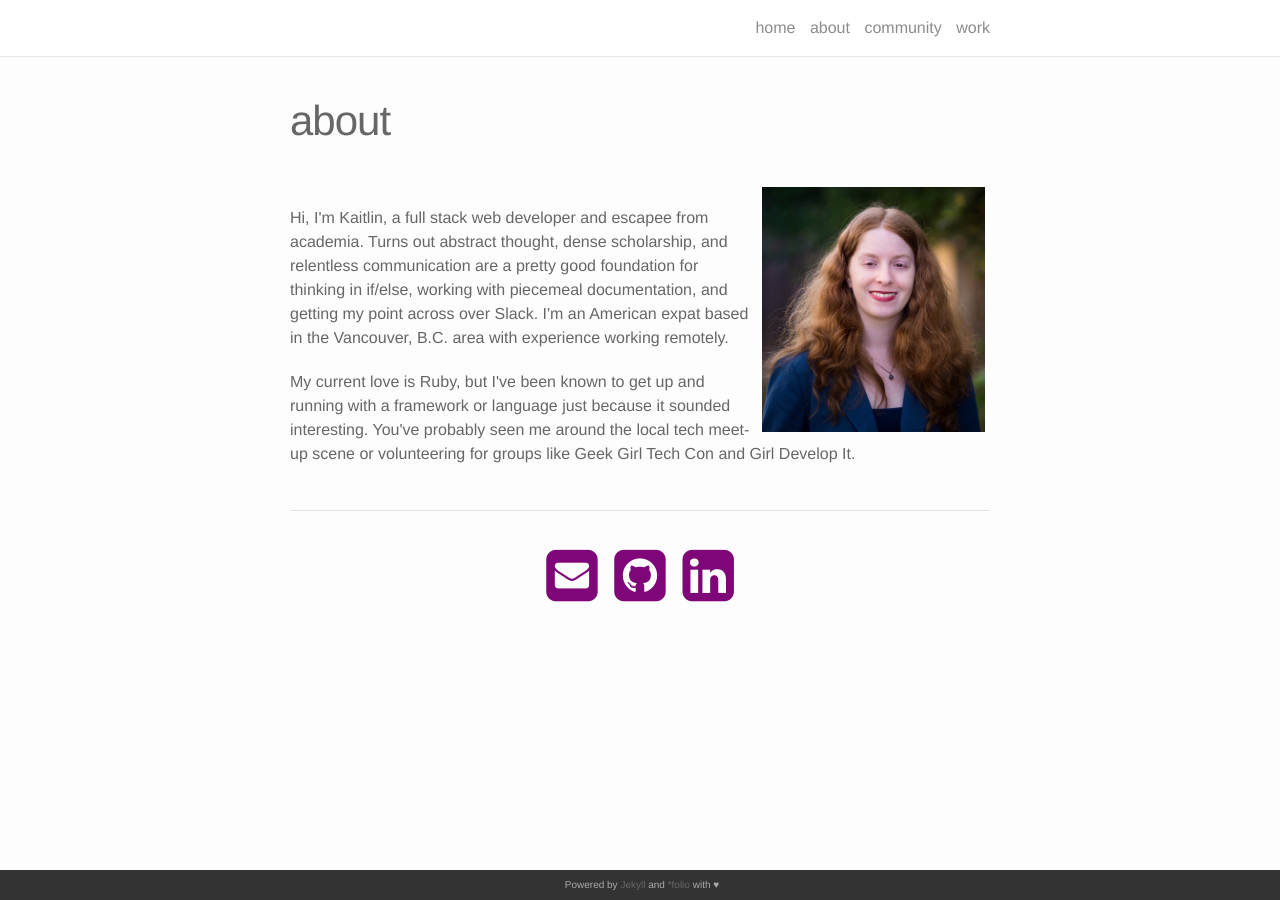
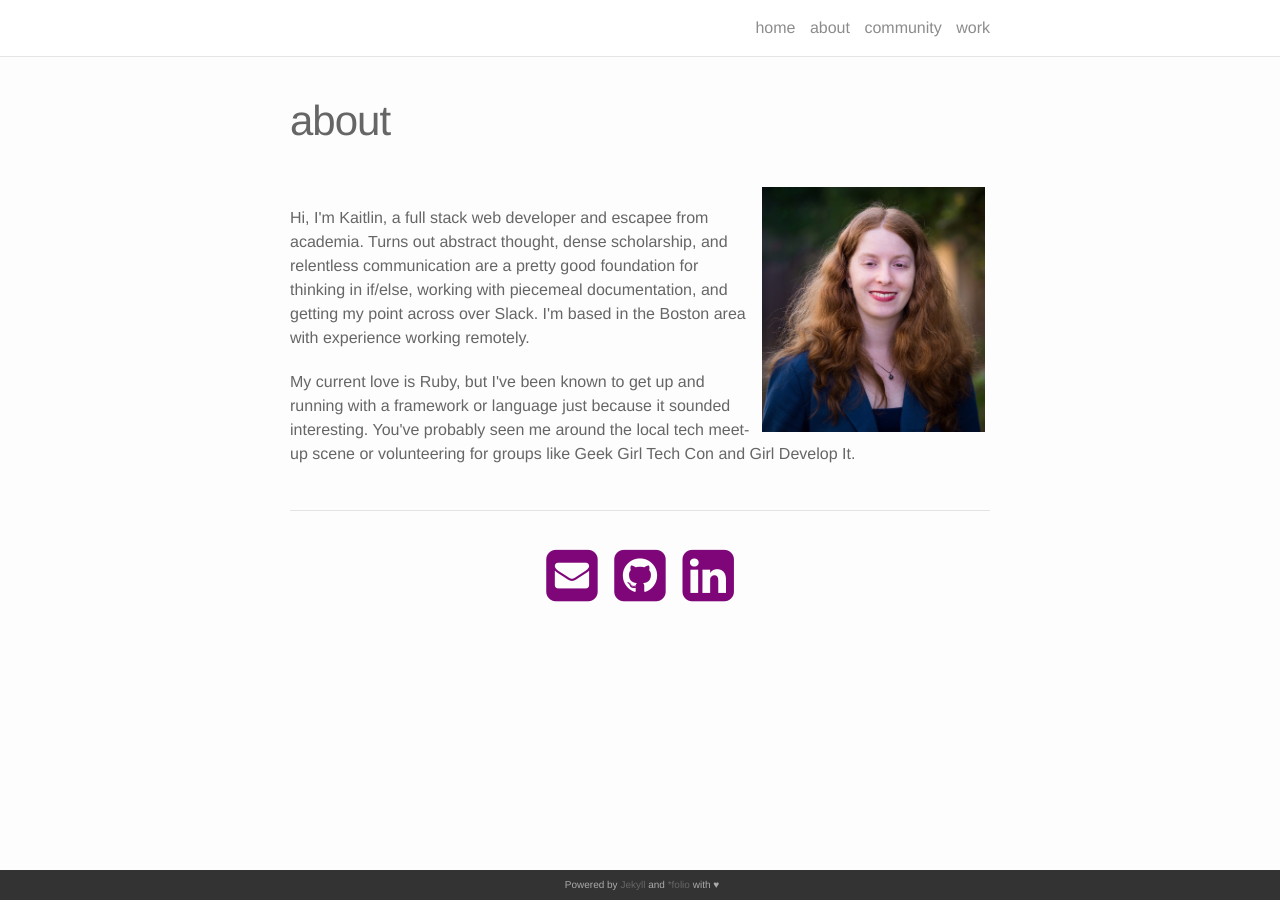
Before and after one commit to kmabrahamson/personal_site, a Jekyll site: the page built from about.html, in a window 1280 px wide. Built offline with Jekyll 4.4.1, drawn with Linux system fonts in a browser that asks for light colours; nearby versions of some CDN libraries.

Commit message:
Update about page

```diff
--- a/about.html
+++ b/about.html
@@ -7,7 +7,7 @@
 <img class="col one right" src="/img/prof_pic.jpg" alt="kaitlin_abrahamson"/>
 
 <br/>
-<p>Hi, I'm Kaitlin, a full stack web developer and escapee from academia. Turns out abstract thought, dense scholarship, and relentless communication are a pretty good foundation for thinking in if/else, working with piecemeal documentation, and getting my point across over Slack. I'm an American expat based in the Vancouver, B.C. area with experience working remotely.</p>
+<p>Hi, I'm Kaitlin, a full stack web developer and escapee from academia. Turns out abstract thought, dense scholarship, and relentless communication are a pretty good foundation for thinking in if/else, working with piecemeal documentation, and getting my point across over Slack. I'm based in the Boston area with experience working remotely.</p>
 
 <p>My current love is Ruby, but I've been known to get up and running with a framework or language just because it sounded interesting. You've probably seen me around the local tech meet-up scene or volunteering for groups like Geek Girl Tech Con and Girl Develop It.</p>
 
```
